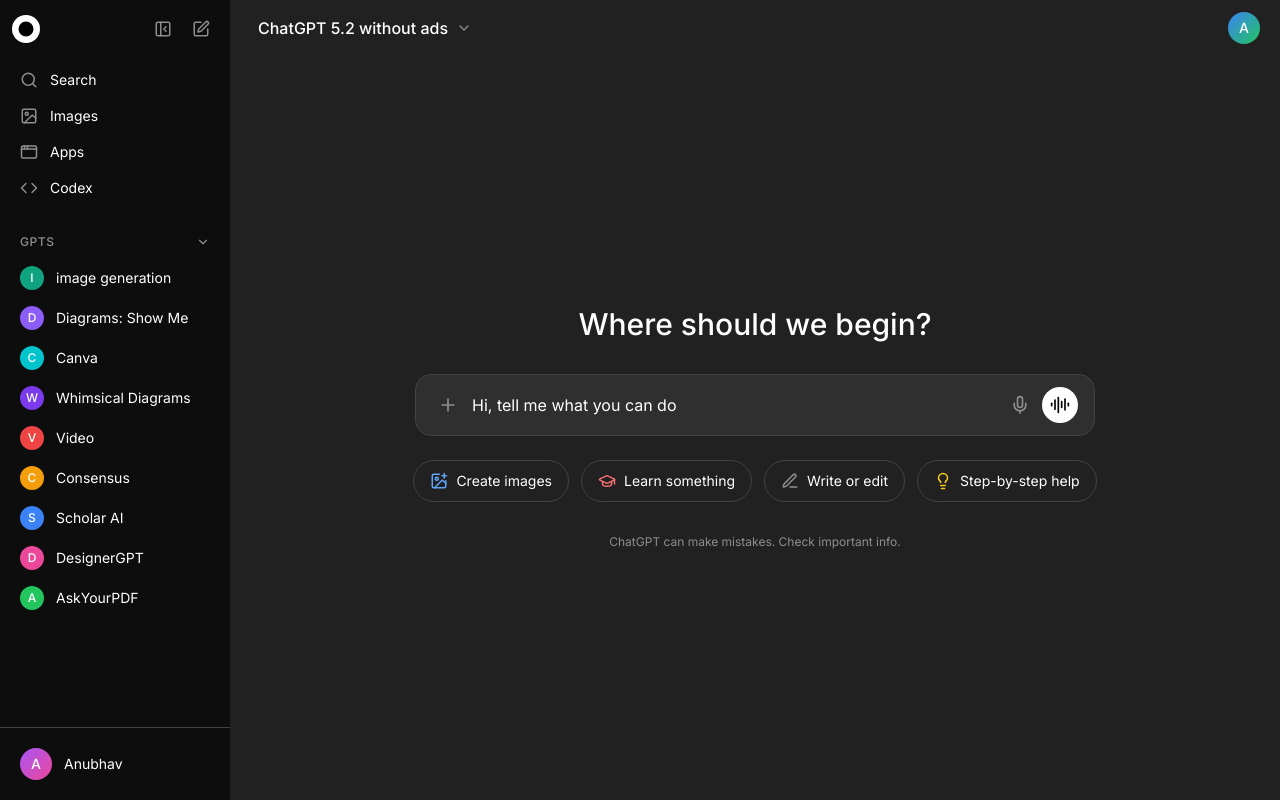
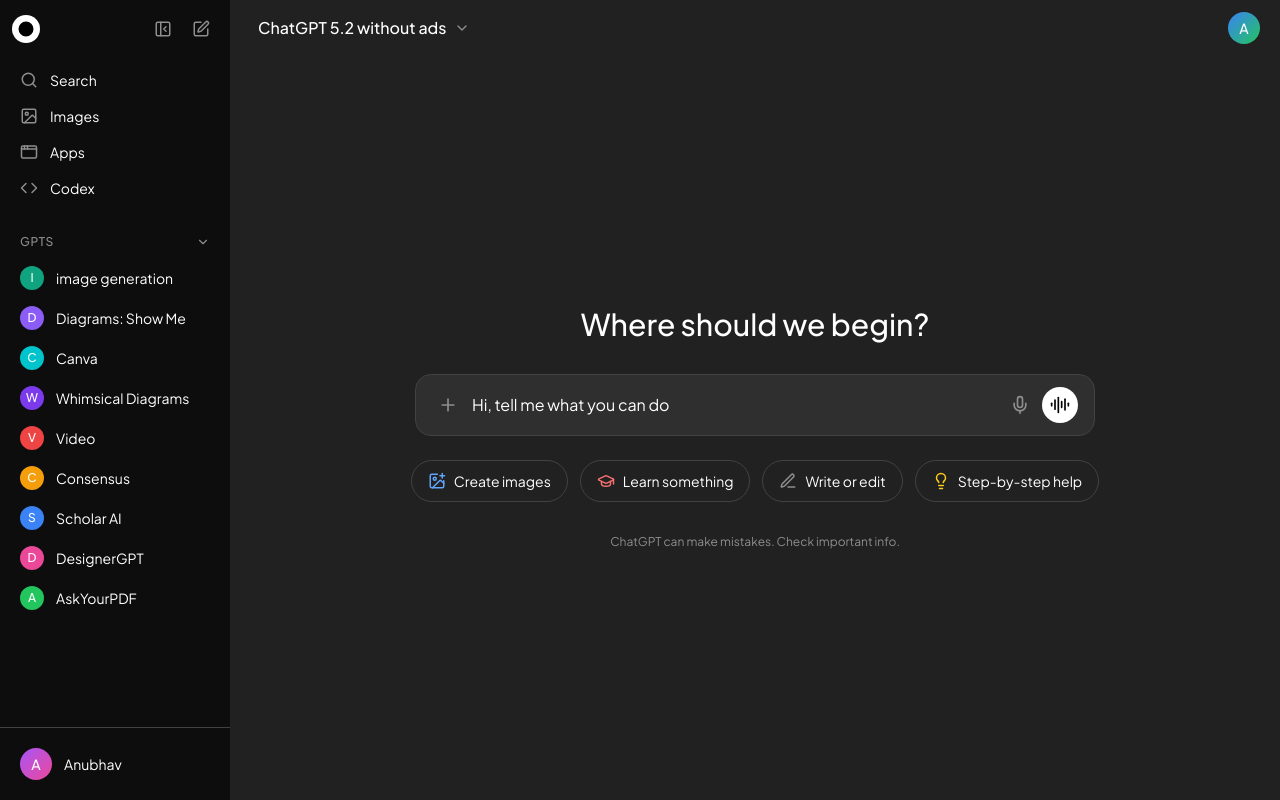
Before and after one commit to anubhav1004/chatgptwithoutads, a Next.js app: page / in a window 1280 px wide. Built offline with nearby package versions, Linux system fonts and the light colour scheme.

Commit message:
Change font to Plus Jakarta Sans

```diff
--- a/app/layout.tsx
+++ b/app/layout.tsx
@@ -1,8 +1,11 @@
 import type { Metadata } from "next";
-import { Inter } from "next/font/google";
+import { Plus_Jakarta_Sans } from "next/font/google";
 import "./globals.css";
 
-const inter = Inter({ subsets: ["latin"] });
+const plusJakarta = Plus_Jakarta_Sans({
+  subsets: ["latin"],
+  weight: ["400", "500", "600", "700"]
+});
 
 export const metadata: Metadata = {
   title: "ChatGPT Without Ads",
@@ -16,7 +19,7 @@
 }>) {
   return (
     <html lang="en">
-      <body className={inter.className}>{children}</body>
+      <body className={plusJakarta.className}>{children}</body>
     </html>
   );
 }
```
